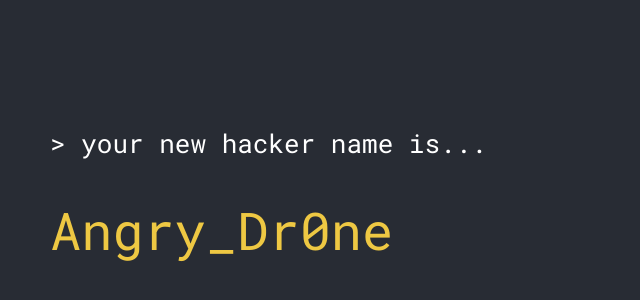
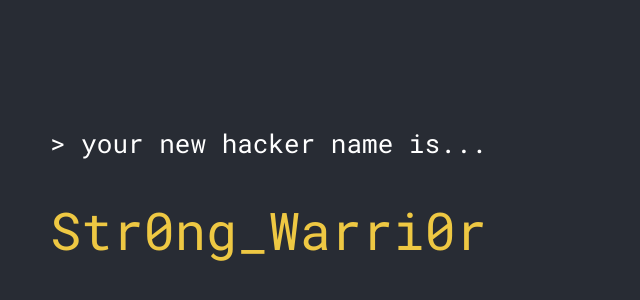
Before and after one commit to shadforth/hacker-name-generator, a React (Create React App) app: page / in a window 1280 px wide. Shown: the part 192-492 px from the top of the page, without its empty margins (0-640 px from the left). Built offline with nearby package versions, Linux system fonts and the light colour scheme.

Commit message:
Add more nouns and adjectives

```diff
--- a/src/App.js
+++ b/src/App.js
@@ -23,11 +23,18 @@ const adjectives = [
   'Zer0',
   'Secr3t',
   'L1ght',
-  'Heavy',
+  'He4vy',
   'Tr0ubled',
   'Sp1cy',
   'St4ck Trace',
-  'Netw0rk'
+  'Netw0rk',
+  'Cut3',
+  'W0rri3d',
+  'Mast3r',
+  'L4dy',
+  'Ha1ry',
+  'Cuddly',
+  'Zuckerb3rg\'s'
 ];
 
 const nouns = [
@@ -60,7 +67,15 @@ const nouns = [
   'Gh0st',
   'Shad0w',
   'Buff3r Overfl0w',
-  'Scr1pt K1tty'
+  'Scr1pt K1tty',
+  'Cucumb3r',
+  'D0nut',
+  'Wir3',
+  'P0tat0',
+  'G1rl',
+  'Be4r',
+  'Sn0rlax',
+  'St3ve J0bs'
 ];
 
 const separators = [
```
Also changed, not shown: 9 other files (tests, documents, lock files or other folders).
